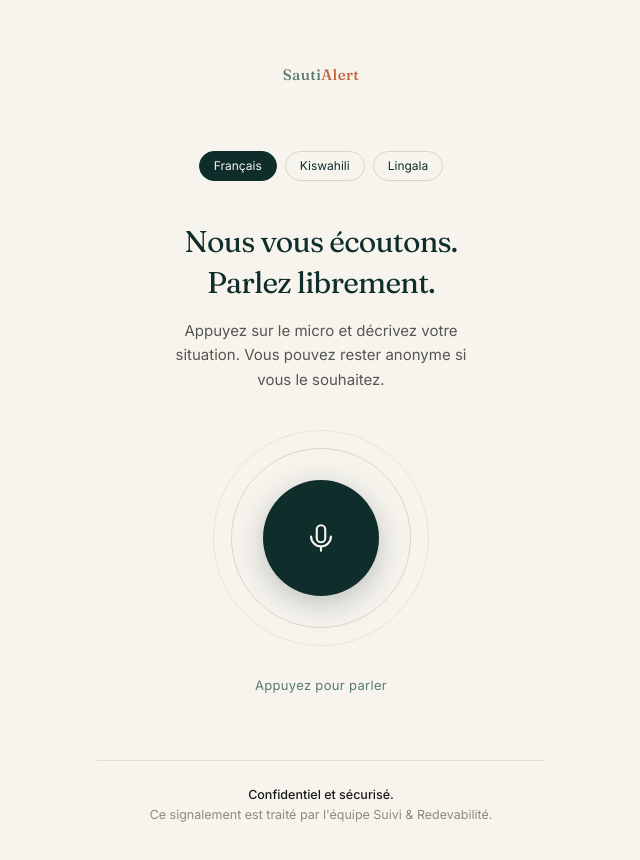
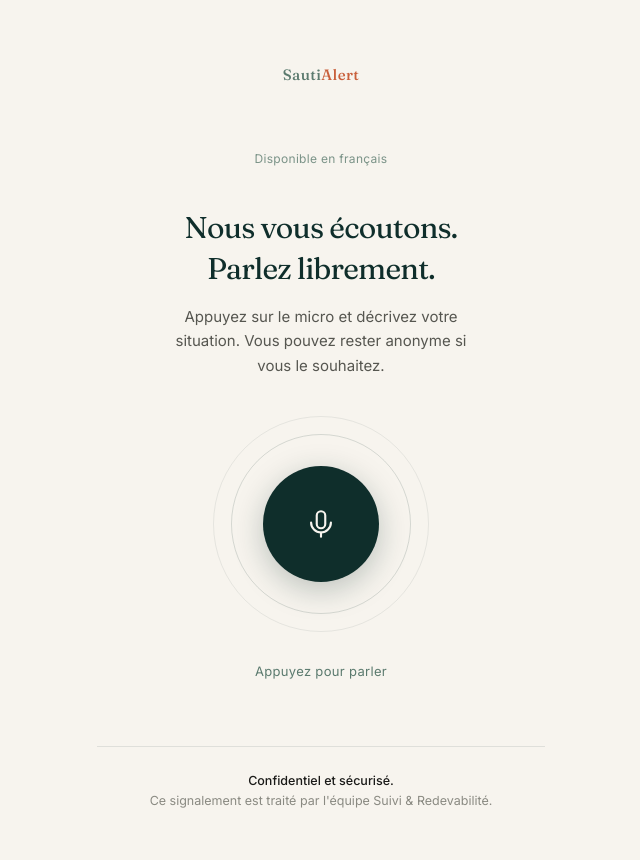
Before and after one commit to olivierkamali9-blip/sautialert, a Next.js app: page / in a window 1280 px wide. Shown: the top 860 px of the page, without its empty margins (319-959 px from the left). Built offline with nearby package versions, Linux system fonts and the light colour scheme.

Commit message:
Fix: filet de securite ticket de secours au clic sur Terminer

```diff
--- a/components/VoiceOrb.tsx
+++ b/components/VoiceOrb.tsx
@@ -3,15 +3,8 @@
 import { useState, useRef, useEffect } from "react";
 import { VoiceAgentClient, AgentStatus } from "@/lib/voiceAgent";
 
-const LANGUES = [
-  { code: "francais", label: "Français" },
-  { code: "swahili", label: "Kiswahili" },
-  { code: "lingala", label: "Lingala" },
-];
-
 export default function VoiceOrb() {
   const [status, setStatus] = useState<AgentStatus>("idle");
-  const [langue, setLangue] = useState("francais");
   const [liveText, setLiveText] = useState("");
   const [reference, setReference] = useState<string | null>(null);
   const [errorMsg, setErrorMsg] = useState<string | null>(null);
@@ -88,21 +81,7 @@ export default function VoiceOrb() {
       </div>
 
       {!isActive && (
-        <div className="flex gap-2 justify-center mb-10">
-          {LANGUES.map((l) => (
-            <button
-              key={l.code}
-              onClick={() => setLangue(l.code)}
-              className={`text-xs px-3.5 py-1.5 rounded-full border transition-colors ${
-                langue === l.code
-                  ? "bg-deep text-cream border-deep"
-                  : "border-deep/15 text-deep"
-              }`}
-            >
-              {l.label}
-            </button>
-          ))}
-        </div>
+        <div className="text-xs text-sage/80 mb-10 tracking-wide">Disponible en français</div>
       )}
 
       <h1 className="font-serif text-3xl leading-snug text-deep mb-4 tracking-tight">
--- a/lib/voiceAgent.ts
+++ b/lib/voiceAgent.ts
@@ -52,7 +52,7 @@ Pour l'urgence (échelle standard à 4 niveaux) :
 
 Ne remplis QUE les champs pour lesquels tu as une information réelle et mentionnée par la personne (lieu, zone de santé, sexe, âge, etc.) — laisse les autres vides. N'invente jamais une information.
 
-Ton : chaleureux, patient, jamais pressé, jamais robotique. La personne qui parle est peut-être dans une situation difficile — traite-la avec dignité. Réponds dans la langue utilisée par l'utilisateur (français, swahili ou lingala).`;
+Ton : chaleureux, patient, jamais pressé, jamais robotique. La personne qui parle est peut-être dans une situation difficile — traite-la avec dignité. Réponds en français.`;
 
 const TOOLS = [
   {
@@ -158,7 +158,7 @@ export class VoiceAgentClient {
           session: {
             system_prompt: SYSTEM_PROMPT,
             greeting:
-              "Bonjour, je vous écoute. Vous pouvez parler librement, en français, en swahili ou en lingala.",
+              "Bonjour, je vous écoute. Vous pouvez parler librement, en français.",
             tools: TOOLS,
             input: {
               format: { encoding: "audio/pcm" },
```
Also changed, not shown: 1 other file (tests, documents, lock files or other folders).
